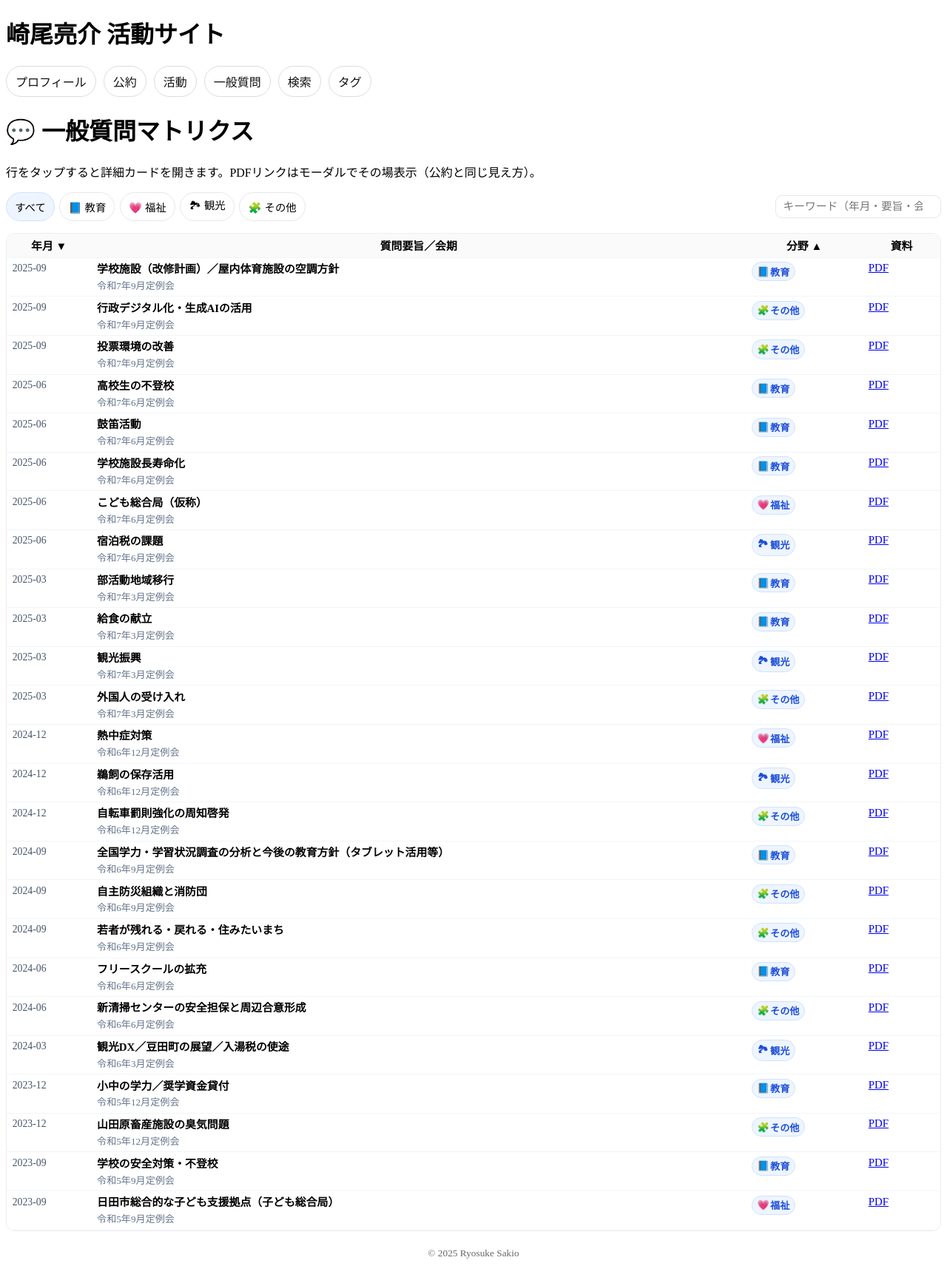
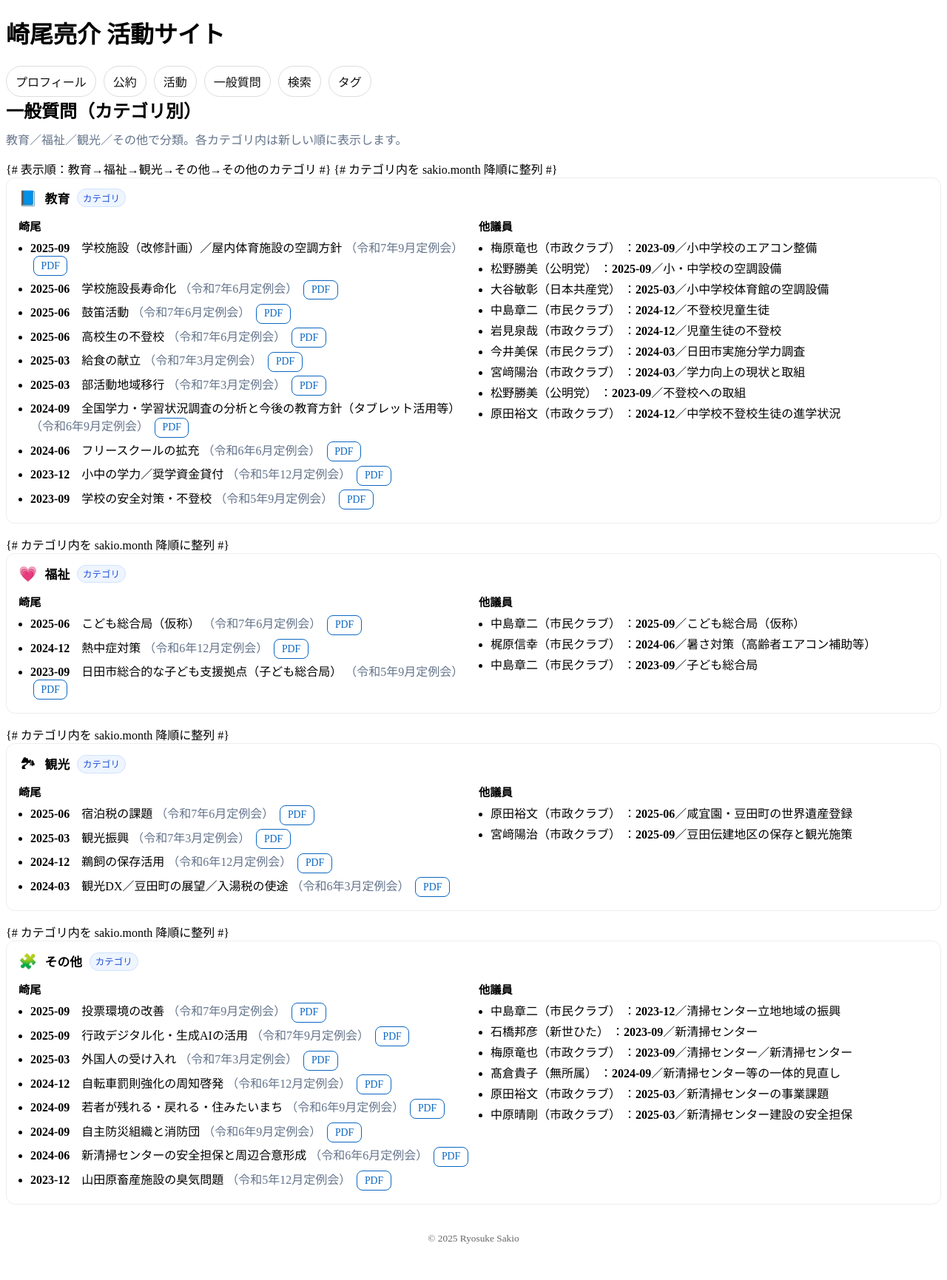
Before and after one commit to sakioryousuke-eng/activity-site, a Jekyll site: the page built from pages/matrix.html, in a window 1280 px wide. Shown: the whole page at 74% size. Built offline with Jekyll 4.4.1, drawn with Linux system fonts in a browser that asks for light colours.

Commit message:
Update matrix.html

```diff
--- a/pages/matrix.html
+++ b/pages/matrix.html
@@ -1,219 +1,113 @@
 ---
 layout: default
-title: 一般質問マトリクス
+title: 一般質問（カテゴリ別）
 permalink: /pages/matrix.html
 ---
 
-<h1>💬 一般質問マトリクス</h1>
-<p>行をタップすると詳細カードを開きます。PDFリンクはモーダルでその場表示（公約と同じ見え方）。</p>
-
-<div class="toolbar">
-  <div class="filters">
-    <button class="fbtn active" data-filter="ALL">すべて</button>
-    <button class="fbtn" data-filter="EDU">📘 教育</button>
-    <button class="fbtn" data-filter="WEL">💗 福祉</button>
-    <button class="fbtn" data-filter="TOUR">🏞 観光</button>
-    <button class="fbtn" data-filter="OTHER">🧩 その他</button>
-  </div>
-  <input id="kw" type="search" placeholder="キーワード（年月・要旨・会期）" aria-label="キーワード検索">
-</div>
-
-<div class="matrix-wrap">
-  <table class="matrix" id="matrixTable" aria-describedby="matrixHelp">
-    <thead>
-      <tr>
-        <th id="th-month" class="sortable" data-order="desc" title="クリックで昇降切替">年月 ▼</th>
-        <th>質問要旨／会期</th>
-        <th id="th-cat" class="sortable" data-order="asc" title="クリックで昇降切替">分野 ▲</th>
-        <th style="width:5.6rem;">資料</th>
-      </tr>
-    </thead>
-    <tbody>
-      {% assign rows = site.data.matrix.rows | default: empty %}
-      {% for r in rows %}
-        {% assign s = r.sakio %}
-        {% assign cat = r.category | default: 'その他' %}
-        {% assign c = cat | replace:'　','' | replace:' ','' | downcase %}
-        {% capture catkey %}{% if c contains '教' %}EDU{% elsif c contains '福' %}WEL{% elsif c contains '観' %}TOUR{% else %}OTHER{% endif %}{% endcapture %}
-        <tr class="row"
-            data-title="{{ s.text | escape }}"
-            data-session="{{ s.session | escape }}"
-            data-month="{{ s.month | escape }}"
-            data-monthnum="{{ s.month | replace:'-','' | plus:0 }}"
-            data-category="{{ cat }}"
-            data-catkey="{{ catkey | strip }}"
-            data-pdf="{{ s.pdf | relative_url }}"
-            data-related='{{ r.related | jsonify }}'>
-          <td><span class="ym">{{ s.month }}</span></td>
-          <td>
-            <div class="q-title" title="{{ s.text | escape }}">{{ s.text }}</div>
-            <div class="q-session">{{ s.session }}</div>
-          </td>
-          <td>
-            <button type="button" class="chip cat" data-catkey="{{ catkey | strip }}" data-cat="{{ cat }}">
-              <span class="ico"></span><span class="catlabel">{{ cat }}</span>
-            </button>
-          </td>
-          <td>
-            {% if s.pdf %}
-              <a href="{{ s.pdf | relative_url }}" data-modal="pdf" data-title="{{ s.text }}">PDF</a>
-            {% else %}
-              <span class="muted">—</span>
-            {% endif %}
-          </td>
-        </tr>
-      {% endfor %}
-    </tbody>
-  </table>
-  <p id="matrixHelp" class="visually-hidden">ヘッダーの「年月」「分野」をクリックすると昇順／降順を切り替えできます。</p>
-</div>
-
-<!-- 詳細カード -->
-<dialog id="detailModal" aria-label="質問の詳細">
-  <div class="modal-head">
-    <strong id="detailTitle"></strong>
-    <button id="closeDetail" aria-label="閉じる">×</button>
-  </div>
-  <div class="modal-body">
-    <p class="meta"><strong>会期:</strong> <span id="detailSession"></span></p>
-    <p class="meta"><strong>年月:</strong> <span id="detailMonth"></span>　<strong>分野:</strong> <span id="detailCat"></span></p>
-    <div id="detailRelated"></div>
-    <div id="detailPDF" style="margin-top:.6rem;"></div>
-  </div>
-</dialog>
+<h2 style="margin:0 0 10px;">一般質問（カテゴリ別）</h2>
+<p class="muted" style="margin:6px 0 16px;">教育／福祉／観光／その他で分類。各カテゴリ内は新しい順に表示します。</p>
 
 <style>
-/* ZIP準拠のUI */
-.toolbar{display:flex;justify-content:space-between;align-items:center;gap:.6rem;margin:.7rem 0 1rem;flex-wrap:wrap}
-.filters{display:flex;gap:.4rem;flex-wrap:wrap}
-.fbtn{border:1px solid #e5e7eb;background:#fff;padding:.35rem .7rem;border-radius:999px;cursor:pointer;font-size:.9rem}
-.fbtn.active{background:#eef5ff;border-color:#cfe2ff}
-#kw{padding:.42rem .6rem;border:1px solid #e5e7eb;border-radius:9px;min-width:14rem;max-width:60vw;font-size:.92rem}
+.section{border:1px solid #eee;border-radius:12px;padding:14px 16px;margin:0 0 16px;background:#fff}
+.section .head{display:flex;align-items:center;gap:10px;margin:0 0 10px;}
+.section .ico{font-size:1.25rem;line-height:1;display:inline-flex;align-items:center;justify-content:center;width:1.6rem;height:1.6rem}
+.section .title{font-size:1.05rem;margin:0}
+.badge{display:inline-flex;align-items:center;gap:.35em;padding:.2em .55em;border-radius:999px;border:1px solid #cfe2ff;background:#eef5ff;color:#1d4ed8;font-size:.78rem}
 
-.matrix-wrap{overflow:auto;border:1px solid #eee;border-radius:12px}
-table.matrix{width:100%;border-collapse:collapse;font-size:.93rem}
-.matrix th,.matrix td{padding:.34rem .48rem;border-bottom:1px solid #f1f5f9;vertical-align:top}
-.matrix thead th{position:sticky;top:0;background:#fafafa;z-index:1;font-weight:700}
-.sortable{cursor:pointer;user-select:none}
-.ym{font-size:.86rem;color:#475569;white-space:nowrap}
-.q-title{font-weight:700;line-height:1.3;margin:.05rem 0 .1rem;overflow:hidden;white-space:nowrap;text-overflow:ellipsis}
-.q-session{font-size:.82rem;color:#64748b}
-.muted{color:#9ca3af}
-.chip.cat{display:inline-flex;align-items:center;gap:.28rem;font-size:.82rem;font-weight:600;background:#eef5ff;color:#1d4ed8;border:1px solid #cfe2ff;border-radius:999px;padding:.16rem .42rem;cursor:pointer}
-.chip.cat .ico{width:1em;text-align:center}
-
-/* モバイル */
-@media(max-width:720px){
-  .matrix th,.matrix td{padding:.26rem .38rem}
-  .q-session{display:none}
-  .chip.cat{font-size:.8rem;padding:.14rem .38rem}
-  .matrix th:nth-child(1), .matrix td:nth-child(1){width:5.8rem}
-  .matrix th:nth-child(3), .matrix td:nth-child(3){width:6.1rem}
-  .matrix th:nth-child(4), .matrix td:nth-child(4){width:4.8rem}
-}
-
-/* dialog */
-#detailModal{border:none;border-radius:12px;max-width:min(720px,96vw);width:96vw;padding:0}
-#detailModal::backdrop{background:rgba(0,0,0,.35)}
-.modal-head{display:flex;justify-content:space-between;align-items:center;padding:.7rem .9rem;border-bottom:1px solid #eee}
-.modal-body{padding:.8rem .9rem .9rem;font-size:.95rem;line-height:1.6}
-.modal-head button{border:none;background:#fff;font-size:1.1rem;line-height:1;border-radius:8px;padding:.3rem .5rem;cursor:pointer}
-
-/* SR向け */
-.visually-hidden{position:absolute!important;height:1px;width:1px;overflow:hidden;clip:rect(1px,1px,1px,1px);white-space:nowrap}
+.two{display:grid;grid-template-columns:1fr 1fr;gap:14px}
+@media(max-width:720px){.two{grid-template-columns:1fr}}
+.col h4{margin:.2rem 0 .4rem;font-size:.95rem}
+.col ul{margin:.2rem 0 0 1rem;padding:0}
+.col li{margin:.25rem 0}
+.muted{color:#64748b}
+.btn{display:inline-flex;align-items:center;gap:.5em;padding:.28rem .6rem;border:1px solid #ddd;border-radius:8px;background:#fff;text-decoration:none;font-size:.86rem}
+.btn:hover{background:#fafafa}
+.pdf-link{color:#0b67c2;border-color:#0b67c2}
 </style>
 
-{% raw %}
-<script>
-document.addEventListener('DOMContentLoaded', () => {
-  const ICONS = { EDU:'📘', WEL:'💗', TOUR:'🏞', OTHER:'🧩' };
-  const tbody = document.querySelector('#matrixTable tbody');
-  const fbtns = Array.from(document.querySelectorAll('.fbtn'));
-  const kwEl  = document.getElementById('kw');
+{% assign rows = site.data.matrix.rows | default: empty %}
 
-  // カテゴリアイコン
-  tbody.querySelectorAll('tr.row').forEach(tr=>{
-    const catKey = (tr.dataset.catkey||'OTHER').toUpperCase();
-    const ico = tr.querySelector('.chip.cat .ico');
-    if (ico) ico.textContent = ICONS[catKey] || '🧩';
-  });
+{% if rows and rows.size > 0 %}
+  {% assign groups = rows | group_by: "category" %}
 
-  // 行データ
-  let rows = Array.from(tbody.querySelectorAll('tr.row')).map(tr => ({
-    tr,
-    catKey: (tr.dataset.catkey || 'OTHER').toUpperCase(),
-    monthnum: Number(tr.dataset.monthnum || 0),
-    hay: ((tr.dataset.title||'')+' '+(tr.dataset.session||'')+' '+(tr.dataset.month||'')+' '+(tr.dataset.category||'')).toLowerCase()
-  }));
+  {# 表示順：教育→福祉→観光→その他→その他のカテゴリ #}
+  {% assign prefer = "教育,福祉,観光,その他" | split: "," %}
+  {% assign ordered = "" | split: "" %}
+  {% for key in prefer %}
+    {% assign found = groups | where: "name", key | first %}
+    {% if found %}{% assign ordered = ordered | push: found %}{% endif %}
+  {% endfor %}
+  {% for g in groups %}
+    {% unless prefer contains g.name %}
+      {% assign ordered = ordered | push: g %}
+    {% endunless %}
+  {% endfor %}
 
-  // 初期：年月降順
-  sortBy('month','desc');
+  {% for g in ordered %}
+    {% assign cat = g.name | default: "その他" %}
+    {%- capture icon -%}
+      {%- case cat -%}
+        {%- when '教育' -%}📘
+        {%- when '福祉' -%}💗
+        {%- when '観光' -%}🏞
+        {%- else -%}🧩
+      {%- endcase -%}
+    {%- endcapture -%}
 
-  // フィルタ・検索
-  function apply(){
-    const active = fbtns.find(b=>b.classList.contains('active'));
-    const key = active ? active.dataset.filter : 'ALL';
-    const kw = (kwEl?.value || '').toLowerCase();
-    rows.forEach(r=>{
-      const okC = (key==='ALL' || r.catKey===key);
-      const okK = (!kw || r.hay.includes(kw));
-      r.tr.style.display = (okC && okK) ? '' : 'none';
-    });
-  }
-  fbtns.forEach(b=>b.addEventListener('click',()=>{fbtns.forEach(x=>x.classList.remove('active'));b.classList.add('active');apply();}));
-  kwEl?.addEventListener('input', apply);
+    {# カテゴリ内を sakio.month 降順に整列 #}
+    {% assign with_key = "" | split: "" %}
+    {% for it in g.items %}
+      {% assign m = it.sakio.month | default: "0000-00" | replace: "-","" %}
+      {% assign it2 = it | merge: {"_monthnum": m} %}
+      {% assign with_key = with_key | push: it2 %}
+    {% endfor %}
+    {% assign sorted = with_key | sort: "_monthnum" | reverse %}
 
-  // ヘッダーソート
-  document.getElementById('th-month')?.addEventListener('click', function(){
-    const next = this.dataset.order==='desc' ? 'asc' : 'desc';
-    this.dataset.order = next;
-    this.textContent = next==='desc' ? '年月 ▼' : '年月 ▲';
-    sortBy('month', next);
-  });
-  document.getElementById('th-cat')?.addEventListener('click', function(){
-    const next = this.dataset.order==='asc' ? 'desc' : 'asc';
-    this.dataset.order = next;
-    this.textContent = next==='asc' ? '分野 ▲' : '分野 ▼';
-    sortBy('cat', next);
-  });
+    <section class="section">
+      <div class="head">
+        <span class="ico" aria-hidden="true">{{ icon | strip }}</span>
+        <h3 class="title">{{ cat }}</h3>
+        <span class="badge">カテゴリ</span>
+      </div>
 
-  function sortBy(key, order){
-    if(key==='month'){
-      rows.sort((a,b)=> order==='desc' ? (b.monthnum-a.monthnum) : (a.monthnum-b.monthnum));
-    }else{
-      rows.sort((a,b)=>{
-        const s = a.catKey.localeCompare(b.catKey);
-        if (s!==0) return order==='asc'?s:-s;
-        return b.monthnum - a.monthnum; // 同カテゴリ内は新しい順
-      });
-    }
-    rows.forEach(r=>tbody.appendChild(r.tr));
-    apply();
-  }
+      <div class="two">
+        <!-- 左：崎尾 -->
+        <div class="col">
+          <h4>崎尾</h4>
+          <ul>
+            {% for it in sorted %}
+              {% assign s = it.sakio %}
+              <li>
+                <strong>{{ s.month }}</strong>　{{ s.text }}
+                {% if s.session %}<span class="muted">（{{ s.session }}）</span>{% endif %}
+                {% if s.pdf %}
+                  &nbsp;<a class="btn pdf-link" href="{{ s.pdf | relative_url }}" data-modal="pdf" data-title="{{ s.text }}">PDF</a>
+                {% endif %}
+              </li>
+            {% endfor %}
+          </ul>
+        </div>
 
-  // 詳細カード
-  const dlgDetail = document.getElementById('detailModal');
-  document.getElementById('closeDetail')?.addEventListener('click',()=>dlgDetail.close());
-  document.addEventListener('click', e => {
-    const row = e.target.closest('tr.row');
-    if (!row || e.target.closest('[data-modal="pdf"]')) return;
-    document.getElementById('detailTitle').textContent   = row.dataset.title || '';
-    document.getElementById('detailSession').textContent = row.dataset.session || '';
-    document.getElementById('detailMonth').textContent   = row.dataset.month || '';
-    document.getElementById('detailCat').textContent     = row.dataset.category || '';
-    const rel = JSON.parse(row.dataset.related || '[]');
-    const relDiv = document.getElementById('detailRelated');
-    relDiv.innerHTML = rel.length
-      ? '<strong>類似議員</strong><ul style="margin:.4rem 0 .2rem 1.1rem;">' +
-        rel.map(x=>`<li>${x.name}（${x.party}）：${x.month}／${x.topic}</li>`).join('') +
-        '</ul>' : '';
-    const pdf = row.dataset.pdf || '';
-    document.getElementById('detailPDF').innerHTML = pdf
-      ? `<a href="${pdf}" data-modal="pdf" data-title="${row.dataset.title}">📄 PDFを開く</a>
-         &nbsp; <a href="${pdf}" target="_blank" rel="noopener" class="btn ghost">↗︎ 新しいタブ</a>`
-      : '<span class="muted">PDFなし</span>';
-    dlgDetail.showModal();
-  });
-});
-</script>
-{% endraw %}
+        <!-- 右：他議員 -->
+        <div class="col">
+          <h4>他議員</h4>
+          <ul>
+            {% for it in sorted %}
+              {% if it.related and it.related.size > 0 %}
+                {% for r in it.related %}
+                  <li>
+                    {{ r.name }}（{{ r.party }}）
+                    ：<strong>{{ r.month }}</strong>／{{ r.topic }}
+                  </li>
+                {% endfor %}
+              {% endif %}
+            {% endfor %}
+          </ul>
+        </div>
+      </div>
+    </section>
+  {% endfor %}
+
+{% else %}
+  <p class="muted">一般質問データが読み込めていません。<code>_data/matrix.yml</code> の <code>rows:</code> をご確認ください。</p>
+{% endif %}
```
